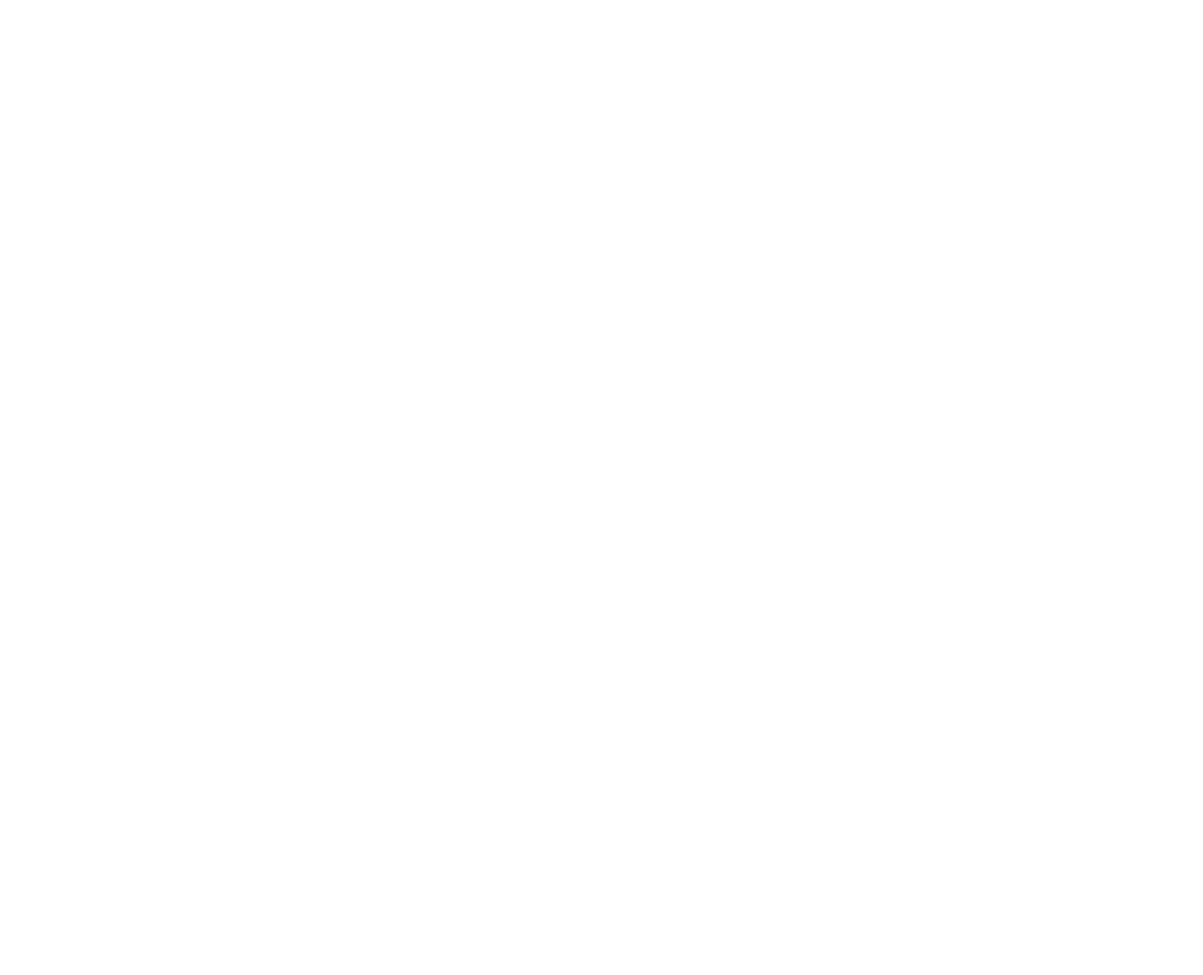
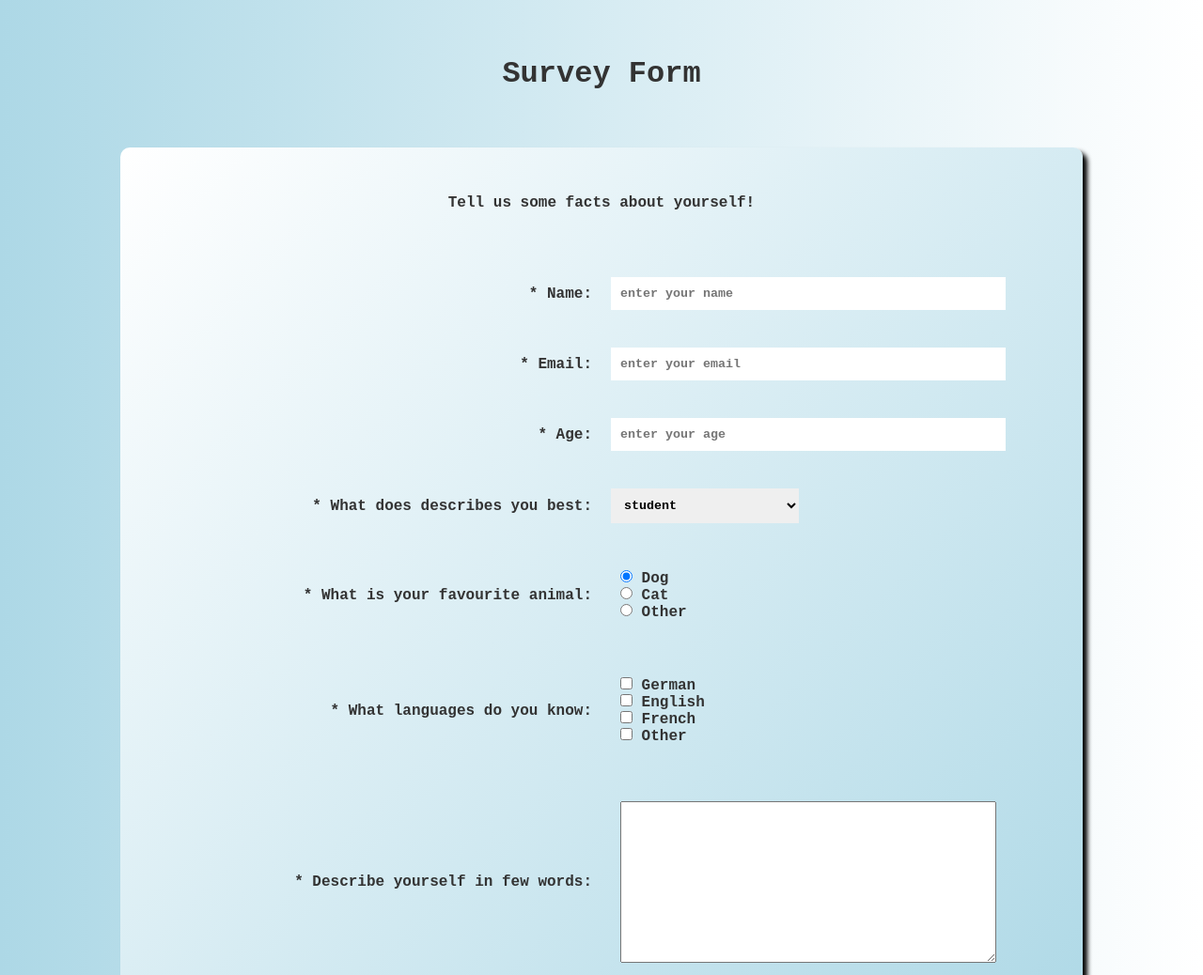
Before and after one commit to abqs1991/FCC2_surveyform, a plain HTML site: page index.html in a window 1280 px wide. Shown: the top 1038 px of the page at 94% size. Before the commit the page ends 800 px from the top, so only its background shows below. Drawn offline with Linux system fonts and the light colour scheme; a web font is replaced by a local one.

Commit message:
test passed

```diff
--- a/index.html
+++ b/index.html
@@ -4,9 +4,96 @@
         <meta charset="UTF-8">
         <meta name="viewport" content="width=device-width, initial-scale=1.0">
         <meta http-equiv="X-UA-Compatible" content="ie=edge">
-    <title>Document</title>
+        <title>Survey Form</title>
+        <link
+            href="https://fonts.googleapis.com/css?family=B612+Mono&display=swap"
+            rel="stylesheet">
+        <link rel="stylesheet" href="style.css">
     </head>
     <body>
-
+        <header>
+            <h1 id='title'>
+                Survey Form
+            </h1>
+        </header>
+        <div id="container">
+            <p id="description">
+                Tell us some facts about yourself!
+            </p>
+            <form action="POST" id="survey-form">
+                <div class="grid-row">
+                    <label class="left" id="name-label" for="name">* Name:</label>
+                    <input class="right" type="text" name="name" id="name"
+                        placeholder="enter your name" required>
+                </div>
+                <div class="grid-row">
+                    <label class="left" id="email-label" for="email">* Email:</label>
+                    <input class="right" type="email" name="email" id="email"
+                        placeholder="enter your email" required>
+                </div>
+                <div class="grid-row">
+                    <label class="left" id="number-label" for="age">* Age:</label>
+                    <input class="right" type="number" name="age" id="number"
+                        placeholder="enter your age" min="1" max="120" required>
+                </div>
+                <div class="grid-row">
+                    <label class="left" id="dropdown-label" for="profession">*
+                        What does describes you best:</label>
+                    <select class="right" name="profession" id="dropdown">
+                        <option value="student">student</option>
+                        <option value="full-time job">full-time job</option>
+                        <option value="part-time job">part-time job</option>
+                        <option value="unemployed">unemployed</option>
+                    </select>
+                </div>
+                <div class="grid-row">
+                    <p class="left" id="radio-label" for="favanimal">* What is
+                        your favourite animal:</p>
+                    <div class="right">
+                        <label><input type="radio" name="animal" value="dog"
+                                id="dog"
+                                checked>
+                            Dog</label>
+                        <label><input type="radio" name="animal" value="dog"
+                                id="cat">
+                            Cat</label>
+                        <label><input type="radio" name="animal" value="other"
+                                id="other">
+                            Other</label>
+                    </div>
+                </div>
+                <div class="grid-row">
+                    <p class="left" id="checkbox-label" for="languages">* What
+                        languages do you know:</p>
+                    <div class="right">
+                        <label><input type="checkbox" value="German"
+                                name="languages"
+                                id="german">
+                            German</label>
+                        <label><input type="checkbox" value="English"
+                                name="languages"
+                                id="english">
+                            English</label>
+                        <label><input type="checkbox" value="French"
+                                name="languages"
+                                id="french"> French</label>
+                        <label><input type="checkbox" value="Other"
+                                name="languages"
+                                id="other_l"> Other</label>
+                    </div>
+                </div>
+                <div class="grid-row">
+                    <p class="left" id="textarea-label">* Describe yourself in
+                        few words:</p>
+                    <div class="right">
+                        <textarea name="comment" id="textarea" cols="30"
+                            rows="10"></textarea>
+                    </div>
+                </div>
+                <div class="grid-row">
+                    <button type="submit" id="submit">Submit</button>
+                </div>
+            </form>
+        </div>
     </body>
 </html>
--- a/style.css
+++ b/style.css
@@ -1,4 +1,76 @@
 * {
     margin: 0px;
     padding: 0px;
+    font-family: 'B612 Mono', monospace;
+    font-weight: bold
 }
+
+body {
+    background: linear-gradient(90deg,lightblue, white);
+    color: #333;
+}
+
+header h1 {
+    margin: 60px 0;
+    font-size: 2em;
+    text-align: center;
+}
+
+#container {
+    width: 80%;
+    background: linear-gradient(315deg,lightblue, white);
+    margin: 30px auto;
+    border-radius: 10px;
+    box-shadow: 5px 5px 5px black;
+}
+
+#description {
+
+    text-align: center;
+    padding: 50px 10px  ;
+}
+
+#survey-form {
+    padding: 0 30px;
+}
+
+.grid-row {
+    padding: 20px;
+    display: grid;
+    grid-column-gap: 20px;
+    grid-template-columns: 1fr 1fr;
+    align-items: center;
+}
+
+.left {
+    text-align: right;
+}
+
+.right {
+    display: grid;
+    text-align:left;
+    /* grid-column: 2/3; */
+    max-width: 400px;
+    padding: 10px;
+    border: none;
+}
+
+.right:focus {
+    outline:none;
+}
+
+#dropdown {
+    max-width: 200px;
+}
+#textarea {
+    padding: 10px;
+}
+#submit {
+    grid-column: 1/3;
+    width: 50%;
+    height: 30px;
+    justify-self: center;
+}
+@media max-width(1000px) {
+
+}
```
Lines whose indentation alone changed are shown as unchanged.
